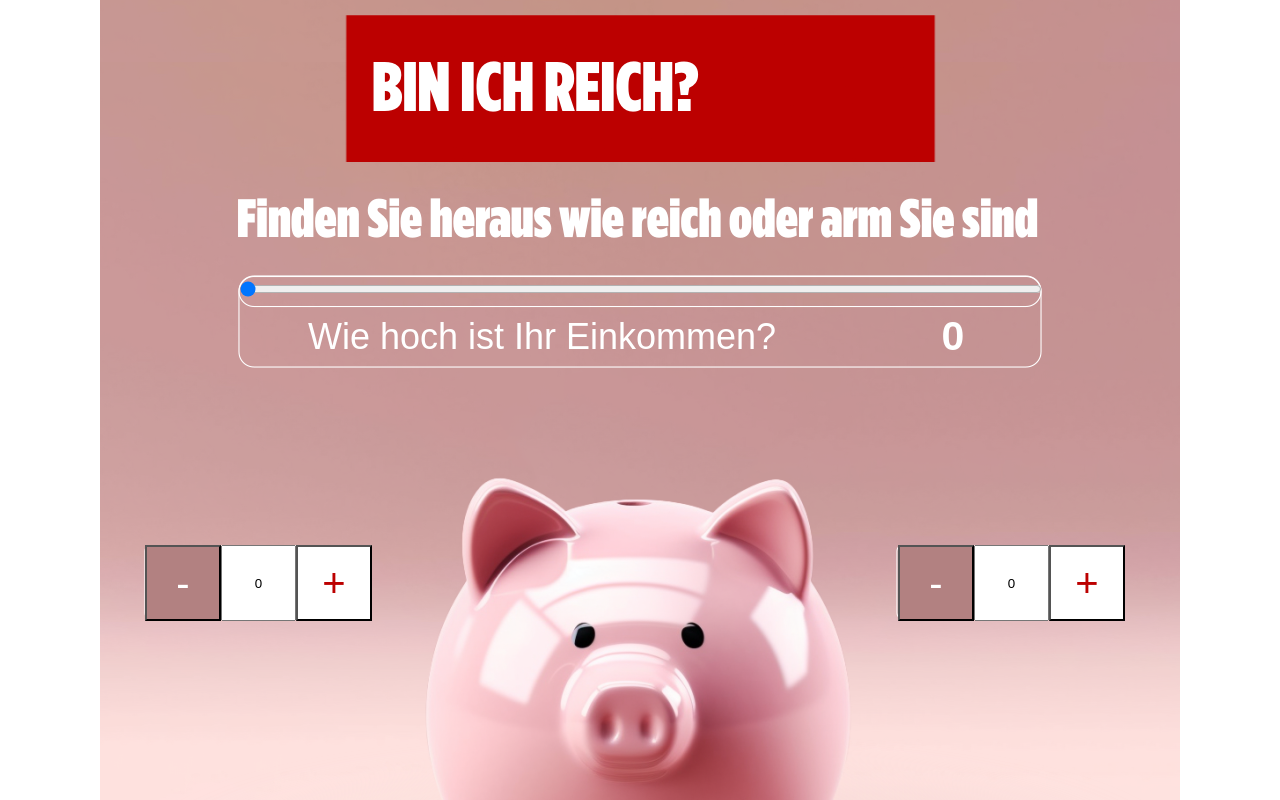
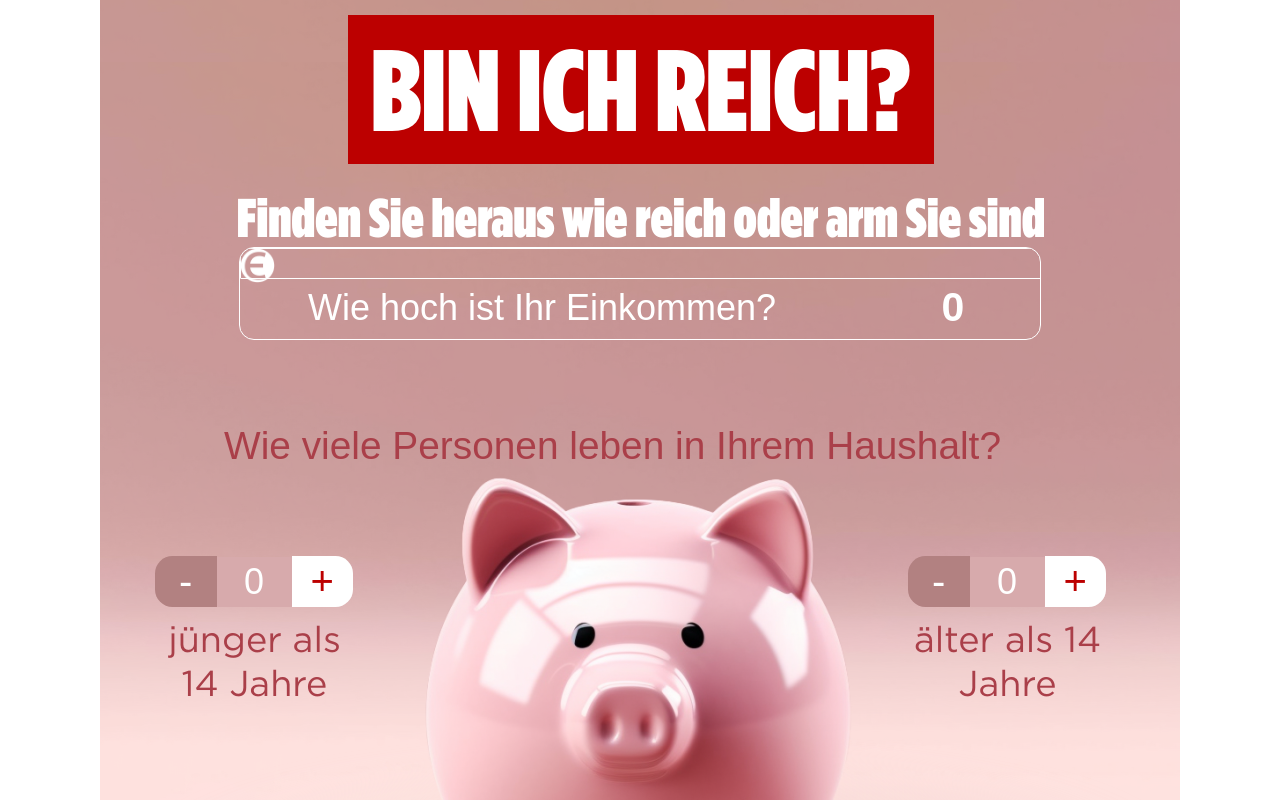
Before and after one commit to githiwi/widgets, a plain HTML site: page index.html in a window 1280 px wide. Shown: the top 800 px of the page. Drawn offline with Linux system fonts and the light colour scheme; a web font is replaced by a local one.

Commit message:
image replaced by css

```diff
--- a/index.html
+++ b/index.html
@@ -11,9 +11,9 @@
   <main>
     <section>
       <div id="layer1" class="layer">
-        <img src="assets/pig_bank_pink.png" alt="Pig Bank" />
+        <img src="assets/Layer 0.png" alt="Pig Bank" />
         <div id="optionLayer" class="option-layer">
-          <img src="assets/option_layer.png" alt="Option Layer" class="option-layer-image" />
+          <!-- <img src="assets/option_layer.png" alt="Option Layer" class="option-layer-image" /> -->
 
           <div id="binIchReich">BIN ICH REICH?</div>
 
@@ -33,14 +33,16 @@
 
           <div class="age-control younger">
             <button class="minus">-</button>
-            <span><input type="text" value="0" /> </span>
-            <span><button class="add">+</button> </span>
-            <!-- label for text -->
+            <span><input type="text" disabled  value="0" /> </span>
+            <button class="add">+</button>
+            <label class="age-label">jünger als 14 Jahre</label>
           </div>
+
           <div class="age-control older">
             <button class="minus">-</button>
-            <span><input type="text" value="0" /> </span>
-            <span><button class="add">+</button> </span>
+            <span><input type="text" disabled value="0" /> </span>
+            <button class="add">+</button>
+            <label class="age-label">älter als 14 Jahre</label>
           </div>
         </div>
       </div>
@@ -54,39 +56,47 @@
 
     <section>
       <div id="layer2" class="layer hidden">
-        <img src="assets/IncomeCalculatorCover_BG02.png" alt="Background" />
-        <img
-          src="assets/hidden_title.png"
-          alt="Hidden Title"
-          class="layer2-title"
-        />
+        <div class="scene active">
           <div id="binIchReichLayer2">BIN ICH REICH?</div>
-        <p id="mittelSchichtText">Ich gehöre zur deutschen Mittelschicht</p>
+          <div class="layer2-title-container">
+            <div class="layer2-title">Ich gehöre zur deutschen Mittelschicht</div>
+          </div>
           <img
             src="assets/Piggy-bank-scales-Graph-Graph.png"
             alt="Pay Scale"
             class="pay-scale"
           />
-        <img
-          src="assets/Piggy-bank-scales-Graph-LinesBG.png"
-          alt="Piggy Bank Scales"
-          class="piggy-bank-scales"
-        />
+
+          <div class="line-container left">
+            <div class="line"></div>
+            <div class="line"></div>
+            <div class="line"></div>
+            <div class="line"></div>
+            <div class="line"></div>
+          </div>
+          <div class="line-container right">
+            <div class="line"></div>
+            <div class="line"></div>
+            <div class="line"></div>
+            <div class="line"></div>
+            <div class="line"></div>
+          </div>
           <img
             src="assets/Piggy-bank-scales-Graph-Line.png"
             alt="Indicator"
             class="indicator"
           />
 
-
+          <div>
             <span id="value2000">2.000</span>
             <span id="value3000">3.000</span>
             <span id="value4000">4.000</span>
             <span id="value5000">5.000</span>
             <span id="value6000">6.000</span>
             <span id="value7000">7.000</span>
+          </div>
+        </div>
 
-      </div>
     </section>
   </main>
   <script src="script.js"></script>
--- a/styles.css
+++ /dev/null
@@ -1,291 +0,0 @@
-body,
-html {
-
-  /* margin: 0;
-  padding: 0;
-  width: 100%; */
-  height: 100%;
-}
-
-body, h1 {
-    padding: 0;
-    margin: 0;
-
-  }
-  main{
-    padding: 20px;
-    flex: 1;
-    display: flex;
-  }
-
-  section{
-    flex: 1;
-  }
-
-.layer {
-  position: relative;
-  width: 1080px;
-  height: 1080px;
-  margin: auto;
-}
-
-#optionLayer {
-
-  background-image: url('option_layer.png');
-    background-size: 972px 605px;
-    background-repeat: no-repeat;
-}
-
-input[type="range"] {
-    width: 802px;
-    position: relative;
-    top: -34px;
-}
-
-@font-face {
-    font-family: "GothamCondensed";
-    src: url("assets/fonts/GothamCond-XBlack.otf") format("opentype");
-    font-weight: normal;
-    font-style: normal;
-  }
-
-
-#binIchReich {
-    position: absolute;
-    top: 51px;
-    left: 272px;
-    font-family: "GothamCondensed", sans-serif;
-    font-size: 70px;
-    color: white;
-    line-height: 1;
-  }
-
-  @font-face {
-    font-family: "GothamCondensedUltra";
-    src: url("assets/fonts/GothamCond-Ultra.otf") format("opentype");
-    font-weight: normal;
-    font-style: normal;
-  }
-
-  #findenSieHerausText {
-    position: absolute;
-    top: 198px;
-    left: 137px;
-    width: 807px;
-    height: 40px;
-    font-family: "GothamCondensedUltra", sans-serif;
-    font-size: 40.55pt;
-    color: white;
-    line-height: 40px;
-    white-space: nowrap;
-    overflow: hidden;
-    text-overflow: ellipsis;
-  }
-
-  #householdQuestion {
-    position: absolute;
-    top: 424px;
-    left: 124px;
-    width: 834px;
-    height: 27px;
-    font-family: "Gotham", sans-serif;
-    font-weight: bold;
-    font-size: 37pt;
-    color: red;
-    line-height: 86.13pt;
-    white-space: nowrap;
-    overflow: hidden;
-    text-overflow: ellipsis;
-    z-index: 10;
-  }
-
-
-.hidden {
-  display: none;
-}
-
-.pay-scale,
-.indicator {
-  position: absolute;
-}
-
-.option-layer-image {
-    position: absolute;
-    top: 0;
-    left: 0;
-    width: 100%;
-    height: auto;
-}
-
-
-
-.slider-container > output {
-    position: absolute;
-  width: 114px;
-  height: 31px;
-  left: 656px;
-  top: 44px;
-  font-family: "Gotham", sans-serif;
-  font-weight: bold;
-  font-size: 41px;
-  color: white;
-  line-height: 31px;
-  text-align: center;
-  background: transparent;
-  border: none;
-    /* position: absolute;
-    top: 15px;
-    left: 44px;
-    width: 972px;
-
-    h1{
-        font-size: medium;
-    } */
-}
-
-.slider-container > label {
-    position: absolute;
-    width: 556px;
-    height: 30px;
-    left: 24px;
-    top: 45px;
-    font-family: "Gotham", sans-serif;
-    font-size: 36px;
-    color: white;
-    line-height: 30px;
-    white-space: nowrap;
-    overflow: hidden;
-    text-overflow: ellipsis;
-  }
-
-
-  .slider-container > label,
-.slider-container > output {
-  /* position: absolute; */
-  width: 100%;
-  text-align: center;
-}
-.age-controls {
-  /* position: absolute;
-  bottom: 20px;
-  left: 50%;
-  transform: translateX(-50%);
-  width: 100%;
-  display: flex;
-  justify-content: space-between;
-  padding: 0 10%; */
-}
-
-
-.age-control.younger {
-  position: absolute;
-  top: 545px;
-  left: 45px;
-  .minus{
-    background-color: #b28181;
-    color: #FFFFFF;
-    font-size: 40px;
-  }
-  .add{
-    background-color: #FFFFFF;
-    color: #bc0000;
-    font-size: 40px;
-  }
-
-}
-
-
-.age-control.older {
-  position: absolute;
-  top: 545px;
-  left: 798px;
-
-  .minus{
-    background-color: #b28181;
-    color: #FFFFFF;
-    font-size: 40px;
-  }
-
-    .add {
-        background-color: #FFFFFF;
-        color: #bc0000;
-        font-size: 40px;
-    }
-
-}
-
-/* .age-control label {
-  font-size: 14px;
-  margin-top: 5px;
-  text-align: center;
-} */
-
-.age-control {
-    display: flex;
-    align-items: center;
-    justify-content: center;
-}
-
-
-/* .age-control button,
-.age-control span {
-    margin: 0 1px;
-} */
-
-
-.age-control button {
-    width: 76px;
-    height: 76px;
-}
-.age-control input {
-    width: 75px;
-    height: 70px;
-    text-align: center;
-}
-
-/* .age-control span {
-
-} */
-
-#calculate {
-    position: absolute;
-    top: 889px;
-    left: 258px;
-    width: 509px;
-    height: 58px;
-    font-family: "Gotham", sans-serif;
-    font-weight: bold;
-    font-size: 50pt;
-    color: white;
-    background: transparent;
-    border: none;
-    text-shadow: 2px 3px 50px rgba(128, 128, 128, 0.5);
-}
-
-
-#layer2 .pay-scale-container {
-    position: relative;
-    width: 576px;
-    height: 625px;
-    top: 350px;
-    left: 248px;
-    background-image: url('pay_scale_layer.png');
-    background-size: contain;
-    background-repeat: no-repeat;
-}
-
-#layer2 .indicator {
-    position: absolute;
-    width: 882px;
-    height: 384px;
-    left: 50%;
-    transform: translateX(-50%);
-
-}
-#layer2 .income-result {
-    position: absolute;
-    top: 15px;
-    left: 0;
-    right: 0;
-    text-align: center;
-}
--- a/styles2.css
+++ b/styles2.css
@@ -1,3 +1,27 @@
+@font-face {
+  font-family: "GothamCondensed";
+  src: url("assets/fonts/GothamCond-XBlack.otf") format("opentype");
+  font-weight: normal;
+  font-style: normal;
+}
+
+@font-face {
+  font-family: "GothamCondensedUltra";
+  src: url("assets/fonts/GothamCond-Ultra.otf") format("opentype");
+  font-weight: normal;
+  font-style: normal;
+}
+
+@font-face {
+  font-family: "GothamBold";
+  src: url("assets/fonts/Gotham-Bold.otf") format("opentype");
+}
+
+@font-face {
+  font-family: "GothamBook";
+  src: url("assets/fonts/Gotham-Book.otf") format("opentype");
+}
+
 * {
   box-sizing: border-box;
 }
@@ -36,38 +60,27 @@ body {
   margin: auto;
 }
 
-#optionLayer {
-  background-image: url("assets/option_layer.png");
-  background-size: 972px 605px;
-  background-repeat: no-repeat;
-}
-
 .hidden {
   display: none;
 }
 
-@font-face {
-  font-family: "GothamCondensed";
-  src: url("assets/fonts/GothamCond-XBlack.otf") format("opentype");
-  font-weight: normal;
-  font-style: normal;
-}
-
 #binIchReich {
   position: absolute;
-  top: 51px;
-  left: 272px;
+  /* top: 51px;
+  left: 272px; */
   font-family: "GothamCondensed", sans-serif;
-  font-size: 70px;
+  font-size: 115.66px;
   color: white;
   line-height: 1;
-}
 
-@font-face {
-  font-family: "GothamCondensedUltra";
-  src: url("assets/fonts/GothamCond-Ultra.otf") format("opentype");
-  font-weight: normal;
-  font-style: normal;
+  width: 586.5px;
+  height: 148.37px;
+  top: 15.31px;
+  left: 247.5px;
+  background-color: #bc0000;
+  display: flex;
+  align-items: center;
+  justify-content: center;
 }
 
 #findenSieHerausText {
@@ -77,7 +90,7 @@ body {
   width: 807px;
   height: 40px;
   font-family: "GothamCondensedUltra", sans-serif;
-  font-size: 40.55pt;
+  font-size: 54.55px;
   color: white;
   line-height: 40px;
   white-space: nowrap;
@@ -89,19 +102,18 @@ body {
   position: absolute;
   top: 424px;
   left: 124px;
-  width: 834px;
-  height: 27px;
+  /* width: 834px;
+  height: 27px;  */
   font-family: "Gotham", sans-serif;
-  font-weight: bold;
-  font-size: 37pt;
-  color: red;
-  line-height: 86.13pt;
+  /* font-weight: bold;  */
+  font-size: 38.83px;;
+  color: #aa3f49;
+  /* line-height: 86.13pt; */
   white-space: nowrap;
   overflow: hidden;
   text-overflow: ellipsis;
   z-index: 10;
 }
-
 
 .option-layer-image {
   position: absolute;
@@ -113,22 +125,61 @@ body {
 
 .slider-container {
   position: absolute;
-  top: 277px;
-  left: 140px;
+  top: 247px;
+  left: 139px;
   width: 802px;
-  height: 91px;
+  height: 93px;
   display: flex;
   flex-direction: column;
   justify-content: center;
   align-items: center;
+  overflow: hidden;
+  border-radius: 15px;
+  border: 1px solid white;
+}
+
+.slider-container::after {
+  content: "";
+  position: absolute;
+  width: 800px;
+  height: 29px;
+  top: 0px;
+  left: 0px;
+  background: transparent;
+  border: 1px solid white;
+  border-radius: 1px;
+  pointer-events: none;
 }
 
 input[type="range"] {
-  width: 802px;
+  /* width: 802px;
   position: relative;
-  top: -34px;
+  top: -34px;  */
+  width: 800px;
+  -webkit-appearance: none;
+  appearance: none;
+  background: transparent;
+  cursor: pointer;
+  position: absolute;
+  top: 0;
+  margin: 0;
+}
+input[type="range"]::-webkit-slider-runnable-track {
+  width: 100%;
+  height: 29px;
+  background: transparent;
+  border-radius: 5px;
 }
 
+input[type="range"]::-webkit-slider-thumb {
+  -webkit-appearance: none;
+  appearance: none;
+  width: 35px;
+  height: 35px;
+  background: url("assets/euro.png") no-repeat center center;
+  background-size: cover;
+  border-radius: 50%;
+}
 
 .slider-container > label,
 .slider-container > output {
@@ -137,11 +188,6 @@ input[type="range"] {
   text-align: center;
 }
 
-@font-face {
-  font-family: "Gotham";
-  src: url("assets/fonts/Gotham-Black.otf") format("opentype");
-
-}
 
 .slider-container > label {
   position: absolute;
@@ -153,9 +199,7 @@ input[type="range"] {
   font-size: 36px;
   color: white;
   line-height: 30px;
-
   overflow: hidden;
-
 }
 
 .slider-container > output {
@@ -174,118 +218,146 @@ input[type="range"] {
   border: none;
 }
 
-.age-controls {
-
-}
-
 .age-control.younger {
-  position: absolute;
-  top: 545px;
+  /* position: absolute; */
+  top: 546px;
   left: 45px;
   .minus {
     background-color: #b28181;
     color: #ffffff;
     font-size: 40px;
+    border-top-right-radius: 0px;
+    border-bottom-right-radius: 0px;
   }
   .add {
     background-color: #ffffff;
     color: #bc0000;
     font-size: 40px;
+    border-top-left-radius: 0px;
+    border-bottom-left-radius: 0px;
   }
+
 }
 
 .age-control.older {
-  position: absolute;
-  top: 545px;
+  /* position: absolute; */
+  top: 546px;
   left: 798px;
 
   .minus {
     background-color: #b28181;
     color: #ffffff;
     font-size: 40px;
+    border-top-right-radius: 0px;
+    border-bottom-right-radius: 0px;
   }
 
   .add {
     background-color: #ffffff;
     color: #bc0000;
     font-size: 40px;
+    border-top-left-radius: 0px;
+    border-bottom-left-radius: 0px;
   }
 }
 
-.age-control.younger label {
-  position: absolute;
-  width: 172px;
-  height: 67px;
-  left: 67px;
-  top: 638px;
-  font-family: "Gotham", sans-serif;
-  font-weight: normal;
-  font-size: 36pt;
-  line-height: 40pt;
-  color: red;
+.age-control .age-label {
+  display: block;
   text-align: center;
-  display: flex;
-  align-items: center;
-  justify-content: center;
+  margin-top: 10px;
+  color: #aa3f49;
+  font-family: "GothamBook", sans-serif;
+  font-size: 36px;
 }
-
-.age-control.older label {
-  position: absolute;
-  width: 145px;
-  height: 67px;
-  left: 835px;
-  top: 638px;
-  font-family: "Gotham", sans-serif;
-  font-weight: normal;
-  font-size: 36pt;
-  line-height: 40pt;
-  color: red;
-  text-align: center;
-  display: flex;
-  align-items: center;
-  justify-content: center;
-}
-
 
 
 .age-control {
   display: flex;
+  position: absolute;
+  width: 218px;
+  height: 71px;
   align-items: center;
-  justify-content: center;
+  justify-content: space-between;
+
+  border-radius: 12px;
+  padding: 10px;
 }
 
 
+.age-control button,
+.age-control span {
+  flex: 1;
+  display: flex;
+  justify-content: center;
+  align-items: center;
+  height: 100%;
+}
+.age-control button:active {
+  transform: scale(0.95);
+  background-color: #bbb;
+}
+
+.age-control input[type="text"] {
+  text-align: center;
+  border: none;
+  background-color: transparent;
+  border-radius: 1px;
+  width: 100%;
+}
+
 .age-control button {
-  width: 76px;
-  height: 76px;
+  width: 30%;
+  background-color: #ccc;
+  border: none;
+  border-radius: 17.5px;
 }
-.age-control input {
-  width: 75px;
-  height: 76px;
+.age-control span {
+  width: 40%;
+  display: flex;
+  justify-content: center;
+  align-items: center;
+}
+
+
+.age-control label {
+  position: absolute;
+  width: 219px;
+  height: 88px;
+  bottom: -88px;
+  left: 0;
+  font-family: "Gotham", sans-serif;
+  font-size: 36pt;
+  color: red;
   text-align: center;
 }
 
-
-@font-face {
-  font-family: "GothamBold";
-  src: url("assets/fonts/Gotham-Bold.otf") format("opentype");
-
+.age-control.younger input[type="text"],
+.age-control.older input[type="text"] {
+  font-family: "Gotham", sans-serif;
+  font-size: 36px;
+  color: white;
+  text-align: center;
+  width: 75px;
+  height: 50px;
+  background-color: #d7aaac;
 }
 
 #calculate {
   position: absolute;
   top: 889px;
   left: 287px;
-  width: 509px;
-  height: 58px;
+  /* width: 509px;
+  height: 58px;  */
   font-family: "GothamBold", sans-serif;
   font-weight: bold;
-  font-size: 50pt;
+  font-size: 60pt;
   color: white;
   background: transparent;
   border: none;
   text-shadow: 2px 3px 50px rgba(128, 128, 128, 0.5);
+  transition: background-color 0.3s ease;
   text-align: center;
+  padding: 0;
   display: flex;
   justify-content: center;
   align-items: center;
@@ -298,6 +370,10 @@ input[type="range"] {
 }
 }
 
+#calculate:hover {
+  color: #bc0000;
+}
+
 
 #layer2 {
   position: relative;
@@ -307,12 +383,12 @@ input[type="range"] {
 }
 
 
-
-.layer2 {
-  position: relative;
-  width: 1080px;
-  height: 1080px;
-  margin: auto;
+#layer2 .indicator {
+  position: absolute;
+  width: 882px;
+  height: 384px;
+  left: 50%;
+  transform: translateX(-50%);
 }
 
 .layer2-title {
@@ -346,9 +422,6 @@ input[type="range"] {
   position: absolute;
   left: 248px;
   top: 350px;
-
-  width: 576px;
-  height: 625px;
 }
 .indicator {
   position: absolute;
@@ -363,11 +436,6 @@ input[type="range"] {
   height: 431px;
   top: 349px;
   left: 101px;
-}
-
-@font-face {
-  font-family: "GothamBook";
-  src: url("assets/fonts/Gotham-Book.otf") format("opentype");
 }
 
 #value2000,
```
Also changed, not shown: assets/IncomeCalculatorCover_Elements.png (added), assets/IncomeCalculatorCover_v01_0000s_0004_„lter-als-14-Jahre.png (added), assets/IncomeCalculatorCover_v01_0000s_0008_IncomeCalculatorCover_Icon.png (added), assets/Layer 0.png (added), assets/euro.png (added), 2 other files. Lines whose indentation alone changed are shown as unchanged.
